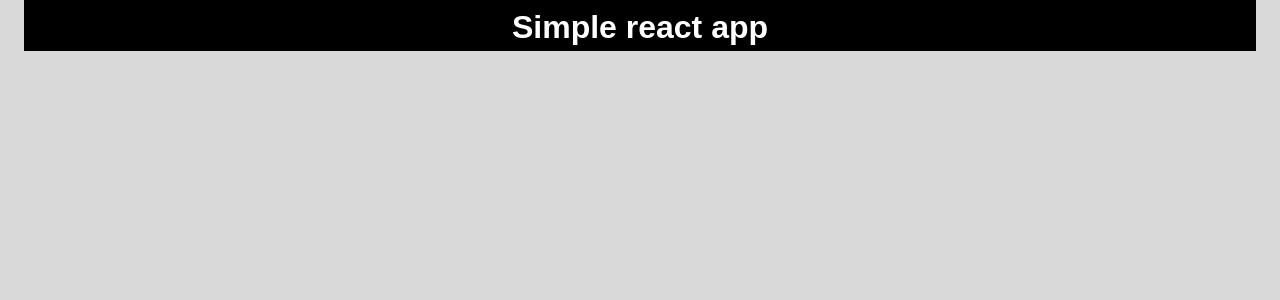
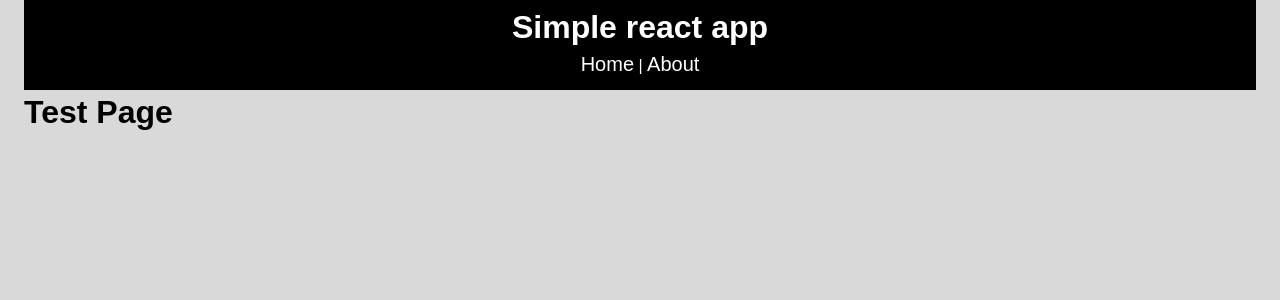
Before and after one commit to christiantekle/react-async, a React (Create React App) app: page / in a window 1280 px wide. Shown: the top 300 px of the page. Built offline with nearby package versions, Linux system fonts and the light colour scheme.

Commit message:
links added to the page

```diff
--- a/src/App.css
+++ b/src/App.css
@@ -12,8 +12,15 @@ body {
 
 header {
   background-color: #000000;
-  height: 4vw;
+  height: 7vw;
   color: #ffffff;
   text-align: center;
   padding: 5px;
 }
+
+a {
+  color: #fff;
+    cursor: pointer;
+    text-decoration: none;
+    font-size: 20px;
+}
--- a/src/App.js
+++ b/src/App.js
@@ -1,16 +1,24 @@
-import React from 'react';
-import Header from './components/Header'
-import { Container } from '@material-ui/core'
-import './App.css';
-import axios from 'axios';
+import React, { Component } from "react";
+import Header from "./components/Header";
+import Users from "./components/Users";
+import { BrowserRouter as Router, Route } from "react-router-dom";
+import About from "./components/About";
+import { Container } from "@material-ui/core";
+import "./App.css";
+import axios from "axios";
 
-
-function App() {
-  return (
-    <Container>
-      <Header />
-    </Container>
-  );
+class App extends Component {
+  render() {
+    return (
+      <Router>
+        <Container>
+          <Header />
+          <Route exact path="/" component={Users} />
+          <Route path="/About" component={About} />
+        </Container>
+      </Router>
+    );
+  }
 }
 
 export default App;
--- /dev/null
+++ b/src/Components/About.js
@@ -0,0 +1,11 @@
+import React from 'react';
+
+const About = () => {
+    return (
+        <div>
+            About page
+        </div>
+    );
+}
+
+export default About;
--- a/src/Components/Header.js
+++ b/src/Components/Header.js
@@ -1,13 +1,16 @@
- import React from 'react';
+import React from "react";
+import { Link } from "react-router-dom";
 
 const Header = () => {
   return (
     <di>
       <header>
         <h1>Simple react app</h1>
+        <Link to="/">Home</Link> | <Link to="/About">About</Link>
       </header>
     </di>
-    )
- }
+  );
+};
+
 
 export default Header;
--- /dev/null
+++ b/src/Components/Users.js
@@ -0,0 +1,10 @@
+import React from 'react';
+const Users = () => {
+return (
+    <div>
+        <h1>Test Page</h1>
+    </div>
+)
+}
+
+export default Users;
```
Lines whose indentation alone changed are shown as unchanged.
